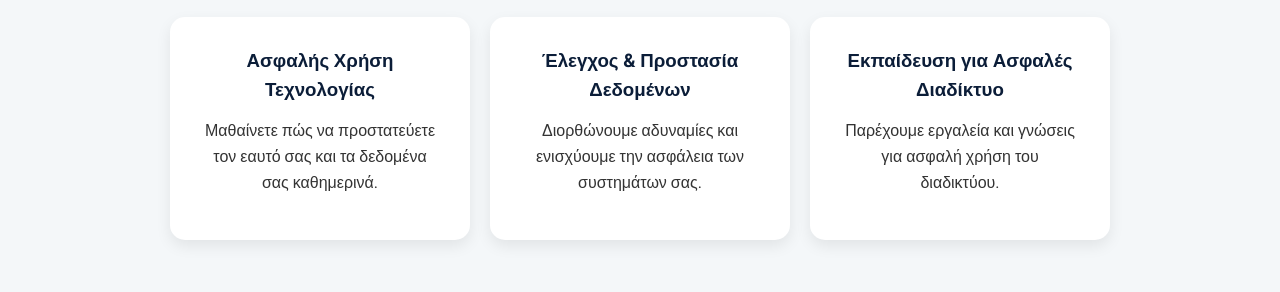
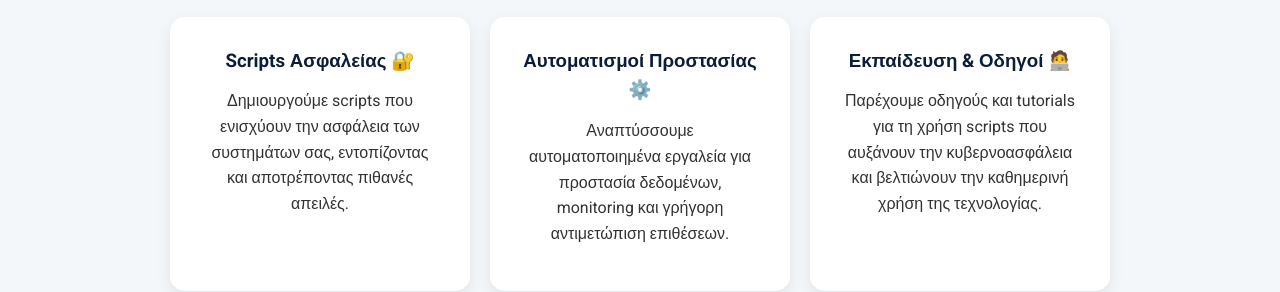
Before and after one commit to ByteSentinelSec/Scripting-Hub, a plain HTML site: page index.html in a window 1280 px wide. Shown: the part 660-952 px from the top of the page. Drawn offline with Linux system fonts and the light colour scheme.

Commit message:
Update index.html

```diff
--- a/index.html
+++ b/index.html
@@ -146,20 +146,25 @@ footer a:hover {
   <section>
   <h2>Υπηρεσίες μας</h2>
   <div class="services">
+
     <div class="service-box">
-        <h3>Ασφαλής Χρήση Τεχνολογίας</h3>
-        <p>Μαθαίνετε πώς να προστατεύετε τον εαυτό σας και τα δεδομένα σας καθημερινά.</p>
+      <h3>Scripts Ασφαλείας 🔐</h3>
+      <p>Δημιουργούμε scripts που ενισχύουν την ασφάλεια των συστημάτων σας, εντοπίζοντας και αποτρέποντας πιθανές απειλές.</p>
     </div>
+
     <div class="service-box">
-        <h3>Έλεγχος & Προστασία Δεδομένων</h3>
-        <p>Διορθώνουμε αδυναμίες και ενισχύουμε την ασφάλεια των συστημάτων σας.</p>
+      <h3>Αυτοματισμοί Προστασίας ⚙️</h3>
+      <p>Αναπτύσσουμε αυτοματοποιημένα εργαλεία για προστασία δεδομένων, monitoring και γρήγορη αντιμετώπιση επιθέσεων.</p>
     </div>
+
     <div class="service-box">
-        <h3>Εκπαίδευση για Ασφαλές Διαδίκτυο</h3>
-        <p>Παρέχουμε εργαλεία και γνώσεις για ασφαλή χρήση του διαδικτύου.</p>
+      <h3>Εκπαίδευση & Οδηγοί 🧑‍💻</h3>
+      <p>Παρέχουμε οδηγούς και tutorials για τη χρήση scripts που αυξάνουν την κυβερνοασφάλεια και βελτιώνουν την καθημερινή χρήση της τεχνολογίας.</p>
     </div>
+
   </div>
 </section>
+
 
   <section>
     <h2>Επικοινωνία</h2>
```
Lines whose indentation alone changed are shown as unchanged.
